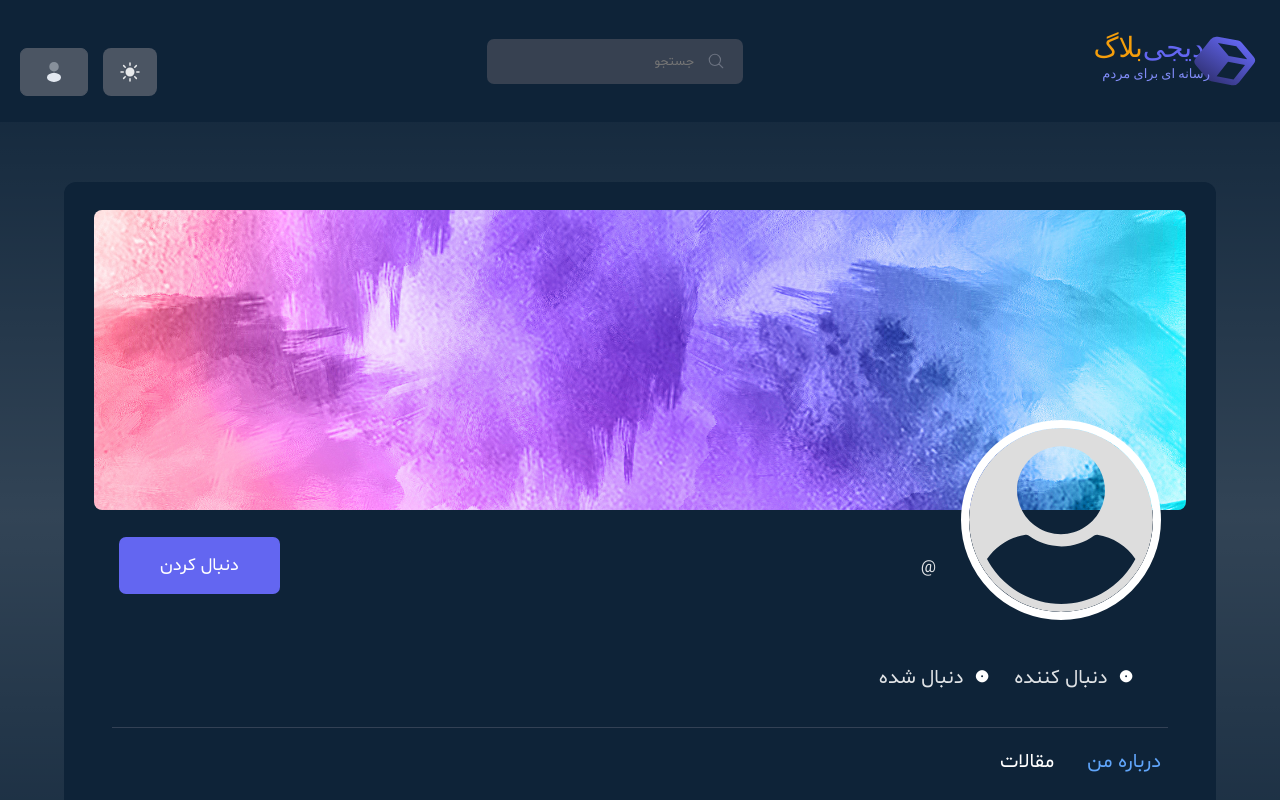
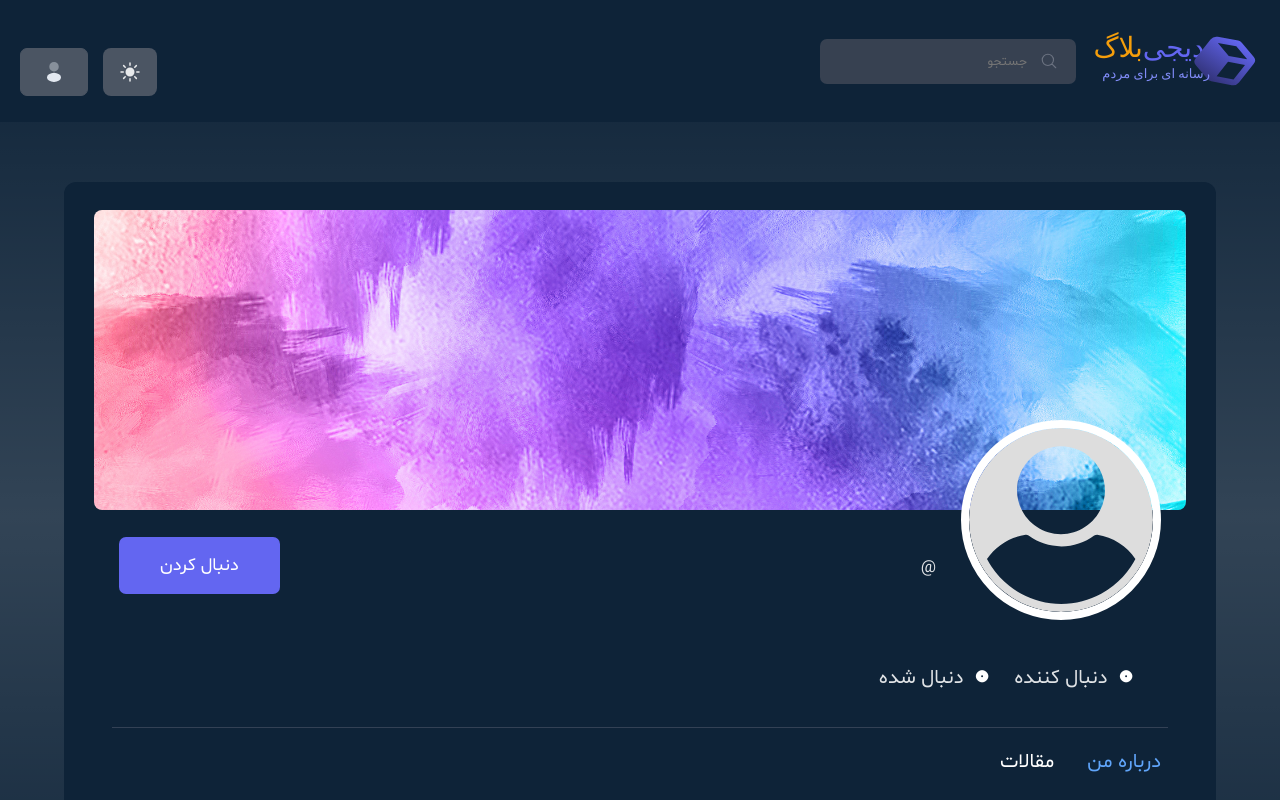
Before and after one commit to abolfazlmahdikhanii/cms, a React (Vite) app: page /articles in a window 1280 px wide. Shown: the top 800 px of the page. Built offline with nearby package versions, Linux system fonts and the light colour scheme; no server answers; the database is empty; a small style sheet from the web is missing.

Commit message:
modified home

```diff
--- a/src/containers/Home/Home.jsx
+++ b/src/containers/Home/Home.jsx
@@ -68,11 +68,16 @@ const Home = ({ session }) => {
   return (
     <Wrapper>
       <Header fullName={`${firstName} ${lastName}`}>
+      <img src={logo} alt="logo" className="main-logo-sm" />
+         <div className="header--row">
+
 
         <img src={logo} alt="logo" className="main-logo" />
+
         <Search
 
         />
+         </div>
 
       </Header>
 
```
